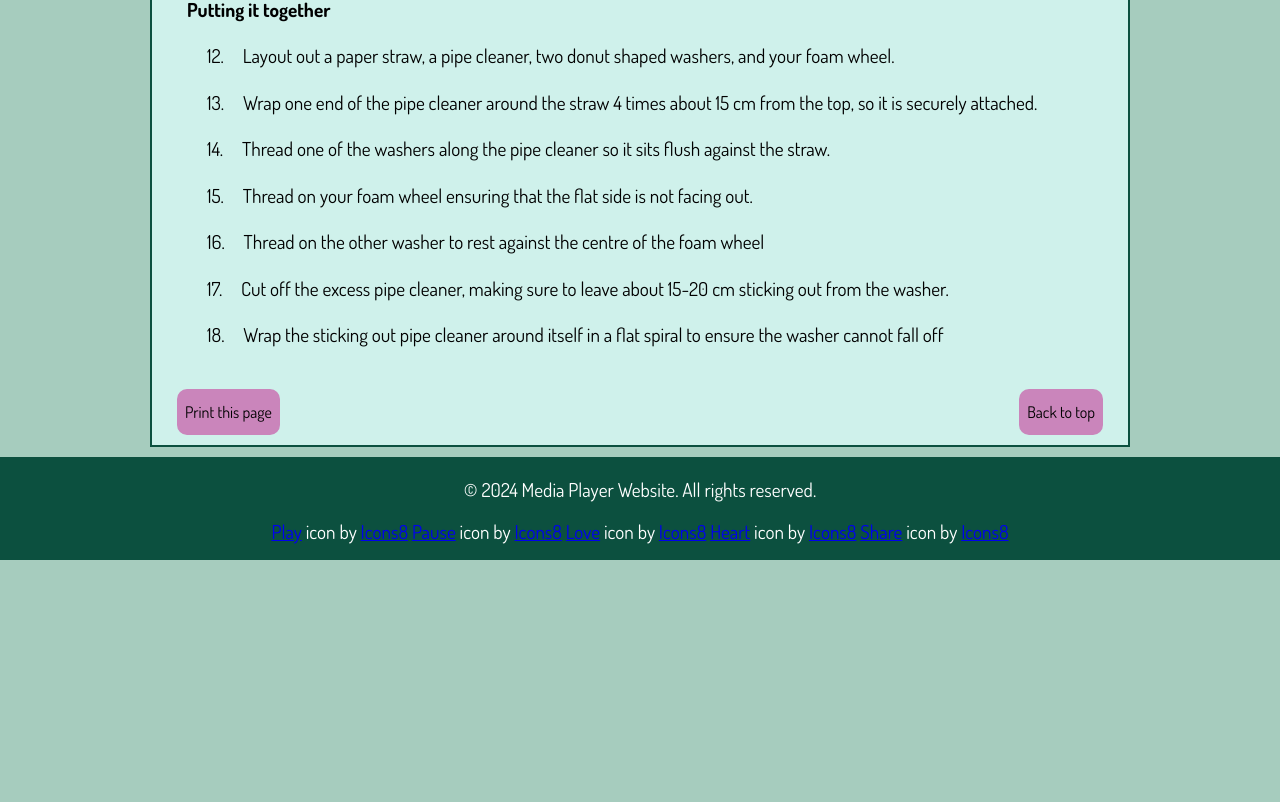
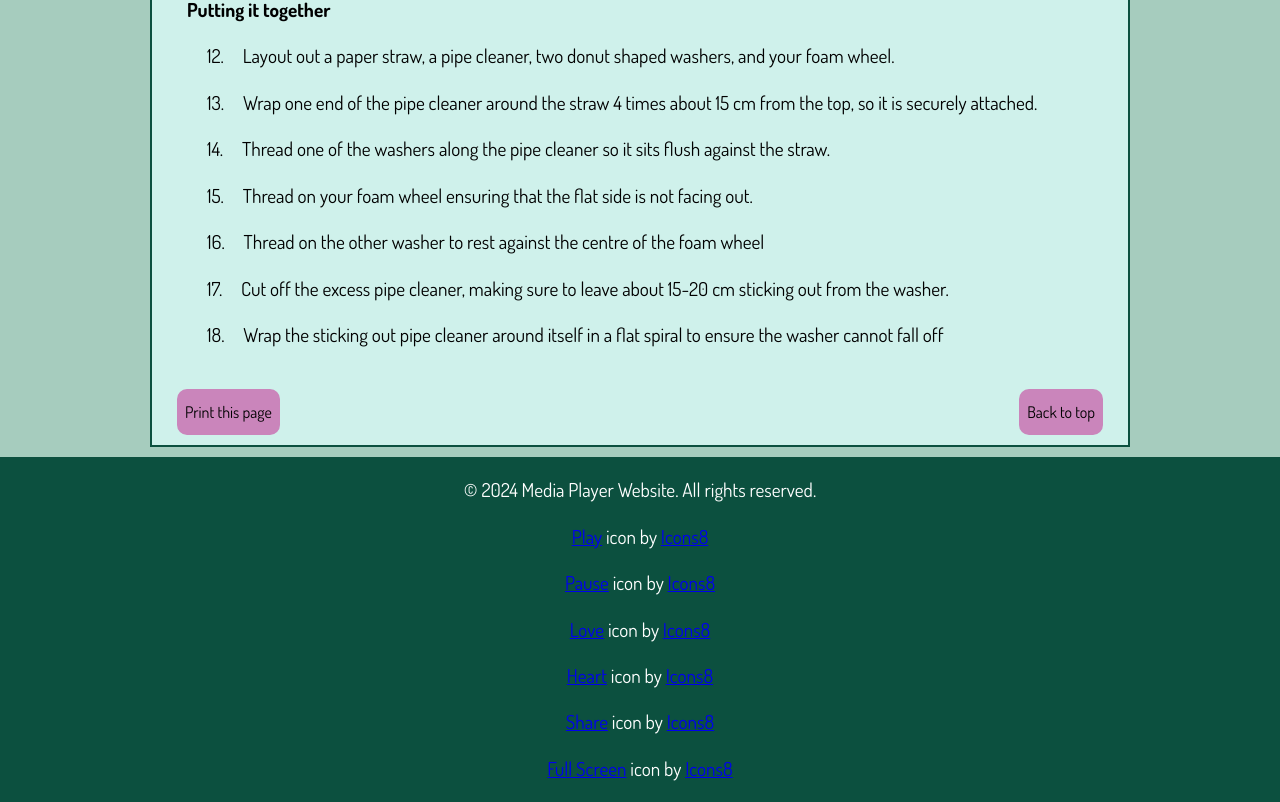
Before and after one commit to Matildand/Matildand.github.io, a plain HTML site: page assignment2/index.html in a window 1280 px wide. Shown: the part 2706-3508 px from the top of the page. Before the commit the page ends 3266 px from the top, so only its background shows below. Drawn offline with Linux system fonts and the light colour scheme.

Commit message:
final comments assignment 2

```diff
--- a/assignment2/index.html
+++ b/assignment2/index.html
@@ -82,6 +82,9 @@
               height="35"
             />
           </button>
+          <!-- with the inclusion of the introduction paragraph I felt it was necessary to add in
+           a jump to tutorial button so users are able to conveniently access the video
+           when opening the page -->
           <button id="btnwide">Jump to Tutorial</button>
         </div>
         <div id="tags">
@@ -96,7 +99,6 @@
     <div id="intro">
       <!-- I decided to write out a little introduction that i imagine would be included in a blog style post like this.
          This is kind of my take on the long waffeling introductions that cooking blogs often have before you make it to the actual recipe. -->
-
       <p>
         Welcome to Art hour with the Berry Bunch Family, this week we are going
         to be making the cutest handheld windmills; that actually work! They're
@@ -184,6 +186,8 @@
           <button id="st18" onclick="playFrom(215)">Step 18</button>
         </steps>
       </div>
+      <!-- caption box to display the corrolated step when chapter button is pressed
+       so that the step and video are able to be seen at the same time -->
       <div id="caption">
         <p id="textbox">Click on a step to see instructions!</p>
       </div>
@@ -198,7 +202,8 @@
            quality of the resolution was very low. So the written intructions changed purpose to be the main content of the site,
            witht the video being supplimentory -->
           <h4>Materials</h4>
-
+          <!-- padded class so the dash has a bigger gap before the text starts, also used
+             in numbered steps -->
           <p><span class="padded">-</span>Foam sheets</p>
           <p><span class="padded">-</span>Glue dots</p>
           <p><span class="padded">-</span>Paper straws</p>
@@ -207,7 +212,6 @@
 
         <div class="instruction">
           <h4>Tools</h4>
-
           <p><span class="padded">-</span>Hole Puncher</p>
           <p><span class="padded">-</span>Scissors</p>
           <p><span class="padded">-</span>Glue stick lid (or any round lid)</p>
@@ -255,7 +259,7 @@
           <!-- I had to add an indent here where i didnt below because they're still inline
            with the rest of the instructions -->
           <p id="indent" class="bold">Making the wheel</p>
-          <!-- i used the ol element so the list would numerically order the steps -->
+          <!-- id'ed each step inividually for the caption box -->
           <p id="ch1">
             <span class="padded">1.</span> Layout your 12.5cm x 12.5cm foam
             sheet
@@ -274,6 +278,7 @@
             <span class="padded">4.</span> Cut a slit halfway to the centre of
             the square along each of the diagonal creases, so that the far edge
             of each of the
+            <!-- indent span so the second line is inline with the rest of the writing -->
             <span class="indent">
               triangles from each other while still being connected at the
               centre.</span
@@ -379,20 +384,37 @@
     <footer>
       <!-- made centred -->
       <p>&copy; 2024 Media Player Website. All rights reserved.</p>
-      <!-- Icon references for pause, play, like, unlike, and share -->
+      <!-- Icon references for pause, play, like, unlike, fullscreen and share -->
+      <p>
         <a href="https://icons8.com/icon/59862/play">Play</a> icon by
         <a href="https://icons8.com">Icons8</a>
+      </p>
+      <p>
         <a href="https://icons8.com/icon/61012/pause">Pause</a> icon by
         <a href="https://icons8.com">Icons8</a>
-      <a target="_blank" href="https://icons8.com/icon/37975/love">Love</a> icon
-      by
+      </p>
+      <p>
+        <a target="_blank" href="https://icons8.com/icon/37975/love">Love</a>
+        icon by <a target="_blank" href="https://icons8.com">Icons8</a>
+      </p>
+      <p>
+        <a target="_blank" href="https://icons8.com/icon/87/heart">Heart</a>
+        icon by
         <a target="_blank" href="https://icons8.com">Icons8</a>
-      <a target="_blank" href="https://icons8.com/icon/87/heart">Heart</a> icon
-      by
-      <a target="_blank" href="https://icons8.com">Icons8</a>
+      </p>
+      <p>
         <a target="_blank" href="https://icons8.com/icon/58564/share">Share</a>
         icon by
         <a target="_blank" href="https://icons8.com">Icons8</a>
+      </p>
+      <p>
+        <a
+          target="_blank"
+          href="https://icons8.com/icon/XYNsk0jtpmKn/full-screen"
+          >Full Screen</a
+        >
+        icon by <a target="_blank" href="https://icons8.com">Icons8</a>
+      </p>
     </footer>
   </body>
 </html>
--- a/assignment2/script.js
+++ b/assignment2/script.js
@@ -29,13 +29,15 @@ function shareAlert() {
   alert("Share this tutorial and craft with your friends!!");
 }
 
+// jump to instructions button.
 const jumpBtn = document.querySelector("#btnwide");
 console.log(jumpBtn);
 
 jumpBtn.addEventListener("click", tutFunction);
 
 function tutFunction() {
-  const target = document.querySelector(".media-player"); // selects first element with this class
+  //scrolls the page to the target element
+  const target = document.querySelector(".media-player");
   if (target) {
     target.scrollIntoView({ behavior: "smooth", block: "start" });
   }
@@ -92,7 +94,7 @@ function topFunction() {
   document.documentElement.scrollTop = 0;
 }
 
-//Full screen Button (move to ordered place)
+//Full screen Button from week 8 examples
 const fullscreenButton = document.querySelector("#fullscreen");
 console.log(fullscreenButton);
 fullscreenButton.addEventListener("click", goFullscreen);
@@ -105,8 +107,7 @@ function goFullscreen() {
   }
 }
 
-// Add other functionalities here
-
+// code for caption box, repeated 18 times for each step button
 const textBox = document.querySelector("#textbox");
 console.log(textBox);
 const st1 = document.querySelector("#st1");
@@ -115,6 +116,7 @@ const ch1 = document.querySelector("#ch1");
 console.log(ch1);
 st1.addEventListener("click", changeText);
 function changeText() {
+  //by changing the text to the id i was able to only have the steps written out once in the html
   const newText = document.getElementById("ch1").textContent;
   document.getElementById("textbox").textContent = newText;
 }
--- a/assignment2/style.css
+++ b/assignment2/style.css
@@ -163,15 +163,18 @@ nav a {
   width: 55px;
   height: 55px;
 }
+/* makes the new button double the width while still keeping the rest of the button styling  */
 #btnwide {
   width: 110px;
   line-height: 1.4;
 }
 
+/* styling the tags on the cover */
 #tags {
   font-weight: bold;
 }
 
+/* formatting the introduction paragraph*/
 #intro {
   width: 900px;
   margin-top: 30px;
@@ -204,7 +207,6 @@ steps button {
   border-radius: 5px;
 }
 
-/* cant make it bigger???? */
 /* media player includes title and video controls */
 .media-player {
   width: 485px;
@@ -257,15 +259,19 @@ steps button {
   transition: width 0.3s ease;
 }
 
+/* bolds the subtitles for instructions */
 .bold {
   font-weight: bold;
 }
 
+/* container so they are able to be inline horizontally*/
 #box {
   display: flex;
   justify-content: space-around;
   margin: 10px;
 }
+
+/* instruction class is material, tool and where to buy boxes */
 .instruction {
   list-style: "-";
   text-indent: 25px;
@@ -276,12 +282,7 @@ steps button {
   padding-right: 30px;
 }
 
-ol {
-  text-indent: 25px;
-  font-size: 1rem;
-  /* how do i make it so the second line is also indented */
-}
-
+/* styling for step captions under video */
 #caption {
   border: 3px solid #0c503f;
   background-color: aliceblue;
@@ -291,6 +292,7 @@ ol {
   margin-top: 0px;
   border-radius: 25px;
 }
+/* line indents for each step */
 #ch1 {
   padding-left: 20px;
 }
@@ -346,6 +348,7 @@ ol {
   padding-left: 20px;
 }
 
+/* styling of the instruction box*/
 #content {
   border: 2px solid #0c503f;
   background-color: #cff1eb;
@@ -353,22 +356,24 @@ ol {
   padding: 10px 25px;
 }
 
+/* custom list indents, to make the gap between the number/dash
+and the writing */
 .padded {
   text-indent: 10px;
   padding-right: 15px;
 }
+/* allows the second line of some steps to stay inline with the rest of the step */
 .indent {
   padding-left: 30px;
 }
 
+/* formatting for the instructions */
 .sectional {
   padding: 5px 10px 20px 10px;
 }
 
-#indent {
-  text-indent: 25px;
-}
-
+/* print class includes both the print button and the back to top button
+allowing them to be next to each other horizontally  */
 .print {
   display: flex;
   justify-content: space-between;
```
Lines whose indentation alone changed are shown as unchanged.
